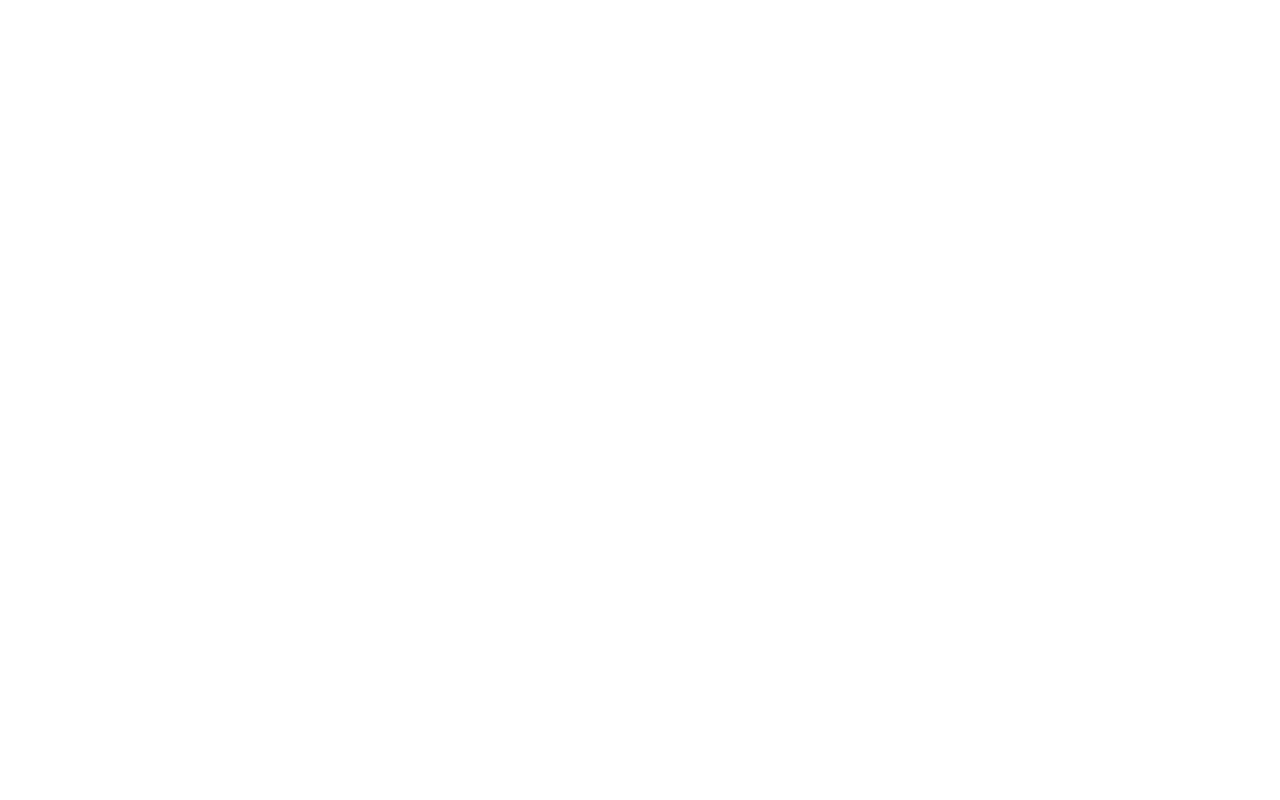
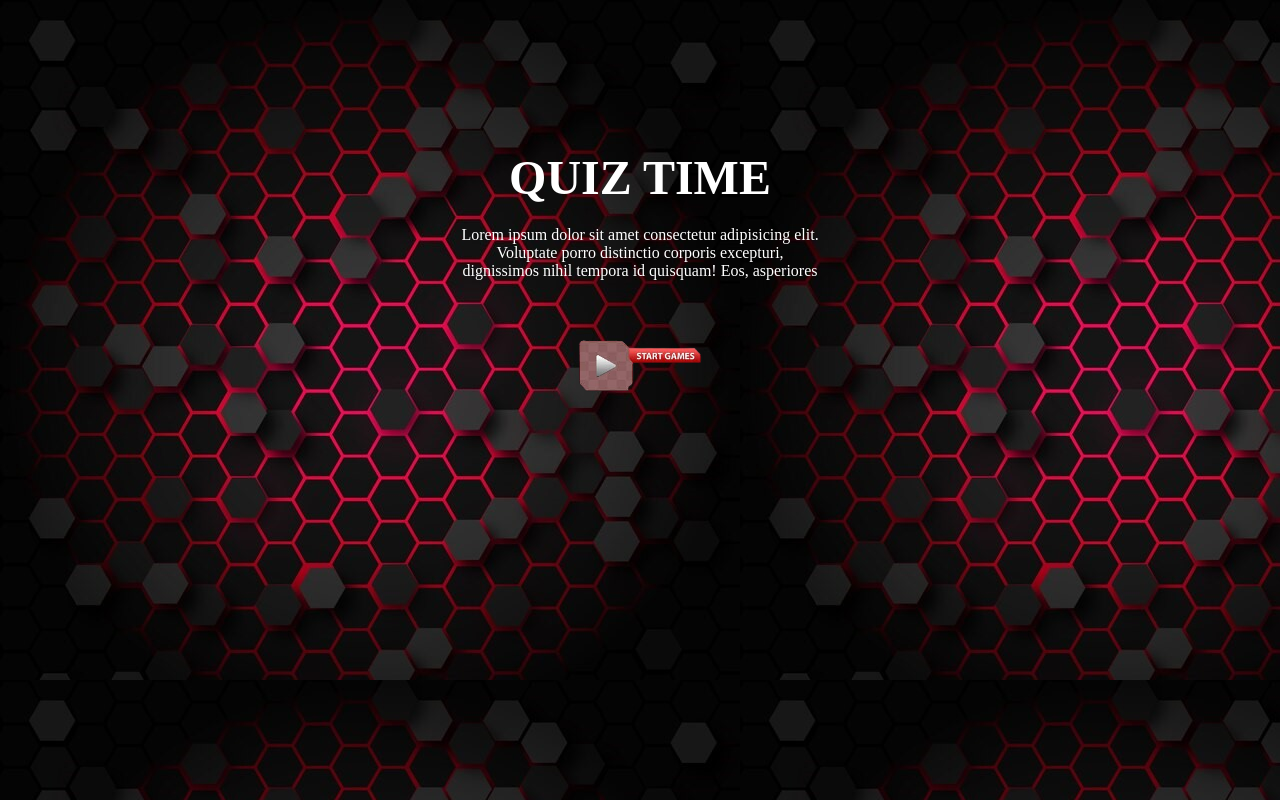
Before and after one commit to nausheenzubair/my-first-QUIZ-WEBSITE, a plain HTML site: page index.html in a window 1280 px wide. Drawn offline with Linux system fonts and the light colour scheme.

Commit message:
Update index.html

```diff
--- a/index.html
+++ b/index.html
@@ -5,13 +5,13 @@
     <meta name="viewport" content="width=device-width, initial-scale=1.0">
     <title>Simple Quiz</title>
 </head>
-<body background="assets/images/quizwallpaper.jpg" topmargin="150">
+<body background="quizwallpaper.jpg" topmargin="150">
 <center>
     <h1><font face="Andalus" color="white" size="7">QUIZ TIME</font></h1>
     <p> <font color="white">Lorem ipsum dolor sit amet consectetur adipisicing elit. <br>Voluptate porro distinctio corporis excepturi,  <br>dignissimos nihil tempora id quisquam! Eos, asperiores</font>
     </p>
-    <a href="quizinfo.html"><input type="image" src="assets/images/btton.png" alt="" width="140"></a>
-    <!-- <a href=""><img src="assets/images/button.png" alt="start quiz" width="150"></a> -->
+    <a href="quizinfo.html"><input type="image" src="btton.png" alt="" width="140"></a>
+    <!-- <a href=""><img src="button.png" alt="start quiz" width="150"></a> -->
 
 </center>
 
```
